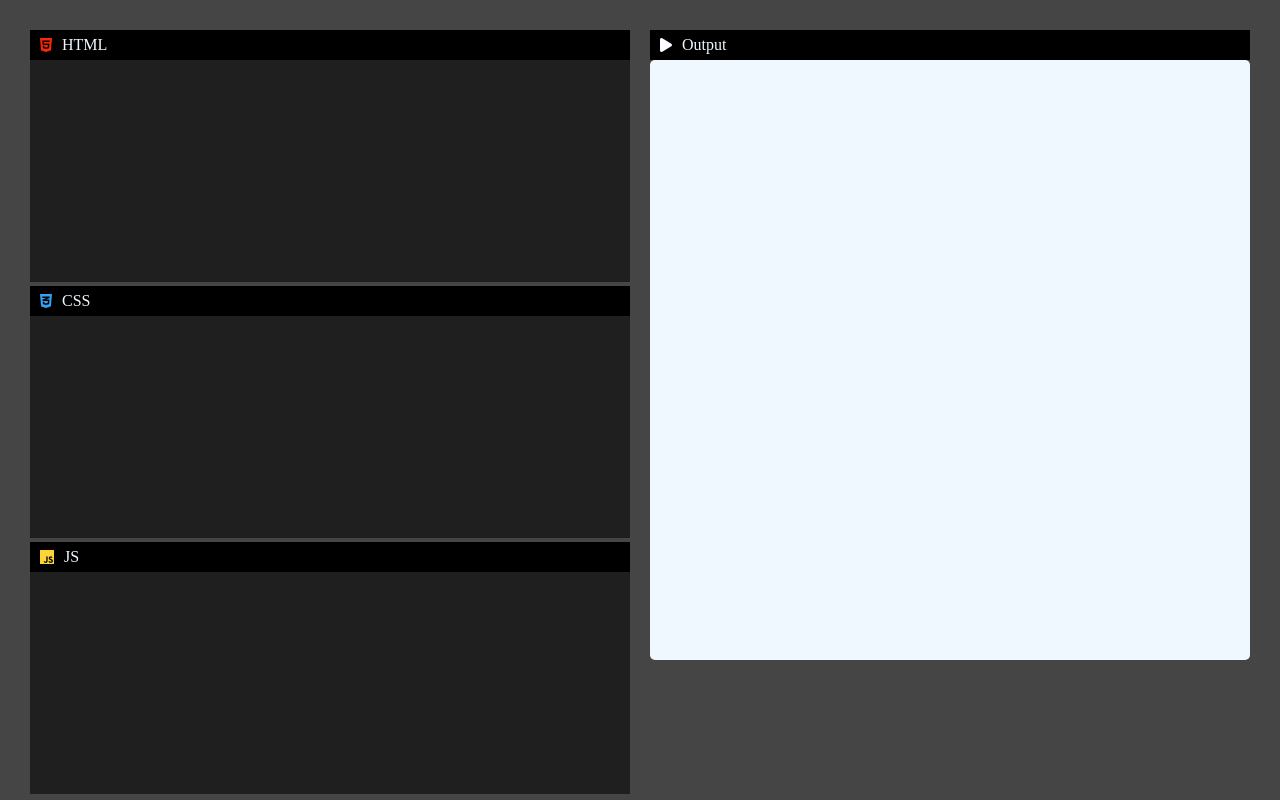
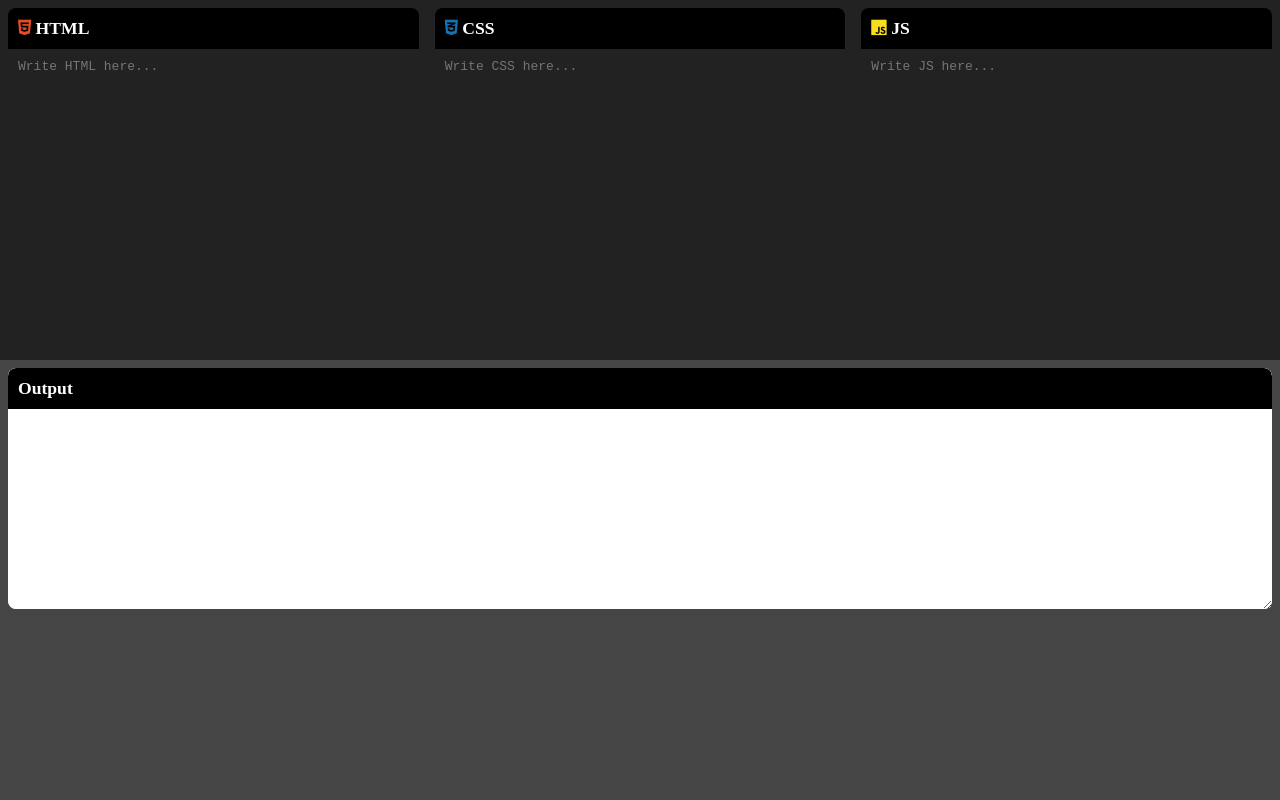
Before and after one commit to 11PRIA/Code_Editor, a plain HTML site: page index.html in a window 1280 px wide. Drawn offline with Linux system fonts and the light colour scheme.

Commit message:
Done some Changes

```diff
--- a/index.html
+++ b/index.html
@@ -1,10 +1,10 @@
 <!DOCTYPE html>
 <html lang="en">
   <head>
-    <meta charset="UTF-8">
-    <meta name="viewport" content="width=device-width, initial-scale=1.0">
+    <meta charset="UTF-8" />
+    <meta name="viewport" content="width=device-width, initial-scale=1.0" />
     <title>Document</title>
-    <link rel="stylesheet" href="style.css">
+    <link rel="stylesheet" href="style.css" />
     <!-- <link rel="stylesheet" href="https://cdnjs.cloudflare.com/ajax/libs/font-awesome/4.7.0/css/font-awesome.min.css"> -->
     <link
       rel="stylesheet"
@@ -16,29 +16,30 @@
     <!-- <link rel="stylesheet" href="https://cdnjs.cloudflare.com/ajax/libs/font-awesome/6.5.2/css/fontawesome.min.css" integrity="sha512-UuQ/zJlbMVAw/UU8vVBhnI4op+/tFOpQZVT+FormmIEhRSCnJWyHiBbEVgM4Uztsht41f3FzVWgLuwzUqOObKw==" crossorigin="anonymous" referrerpolicy="no-referrer" /> -->
   </head>
   <body>
-    <div class="container">
-        <div class="left">
-            <label><i class="fa-brands fa-html5" style="color: #fe2701;"></i> HTML</label>
-            <textarea id="html-code" onkeyup="run()"></textarea>
-            <label><i class="fa-brands fa-css3-alt" style="color: #34a1f4;"></i> CSS</label>
-            <textarea id="css-code" onkeyup="run()"></textarea>
-            <label><i class="fa-brands fa-js" style="color: #FFD43B;"></i> JS </label>
-            <textarea id="js-code" onkeyup="run()"></textarea>
+    <div class="main-container">
+      <div class="editor-row">
+        <div class="panel html-panel">
+          <h2>
+            <i class="fa-brands fa-html5" style="color: #e44d26"></i> HTML
+          </h2>
+          <textarea id="htmlCode" placeholder="Write HTML here..."></textarea>
         </div>
-        <div class="right">
-            <label><i class="fa-solid fa-play" style="color: #fafcff;"></i>Output</label>
-            <iframe id="output"></iframe></div>
+        <div class="panel css-panel">
+          <h2>
+            <i class="fa-brands fa-css3-alt" style="color: #1572b6"></i> CSS
+          </h2>
+          <textarea id="cssCode" placeholder="Write CSS here..."></textarea>
         </div>
-    <script>
-        function run(){
-            let htmlc=document.getElementById("html-code").value;
-            let cssc=document.getElementById("css-code").value;
-            let jsc=document.getElementById("js-code").value;
-            let outputc=document.getElementById("output");
-            outputc.contentDocument.body.innerHTML=htmlc+"<style>"+cssc+"</style>";
-            output.contentWindow.eval(jsc);
-
-        }
-    </script>
+        <div class="panel js-panel">
+          <h2><i class="fa-brands fa-js" style="color: #f7df1e"></i> JS</h2>
+          <textarea id="jsCode" placeholder="Write JS here..."></textarea>
+        </div>
+      </div>
+      <div class="output-container resizable-output">
+        <h2>Output</h2>
+        <iframe id="outputFrame"></iframe>
+      </div>
+    </div>
+    <script src="script.js"></script>
   </body>
 </html>
--- /dev/null
+++ b/script.js
@@ -0,0 +1,20 @@
+// Get references to the textareas and output iframe
+const htmlCode = document.getElementById('htmlCode');
+const cssCode = document.getElementById('cssCode');
+const jsCode = document.getElementById('jsCode');
+const outputFrame = document.getElementById('outputFrame');
+
+function updateOutput() {
+  const html = htmlCode.value;
+  const css = `<style>${cssCode.value}</style>`;
+  const js = `<script>${jsCode.value}<\/script>`;
+  const srcDoc = `${html}\n${css}\n${js}`;
+  outputFrame.srcdoc = srcDoc;
+}
+
+htmlCode.addEventListener('input', updateOutput);
+cssCode.addEventListener('input', updateOutput);
+jsCode.addEventListener('input', updateOutput);
+
+// Initialize output
+updateOutput();
--- a/style.css
+++ b/style.css
@@ -1,35 +1,103 @@
-*{
+body, html {
+    height: 100%;
     margin: 0;
     padding: 0;
-    font-family: 'Poppins' sans-serif;
     box-sizing: border-box;
 }
+
+.main-container {
+    display: flex;
+    flex-direction: column;
+    height: 100vh;
+}
+
+.editor-row {
+    display: flex;
+    flex-direction: row;
+    height: 45vh;
+    min-height: 200px;
+    background: #222;
+}
+
+.panel {
+    flex: 1;
+    margin: 8px;
+    background: #181818;
+    color: #fff;
+    border-radius: 8px;
+    display: flex;
+    flex-direction: column;
+}
+
+.panel h2 {
+    margin: 0;
+    padding: 10px;
+    background: #000;
+    font-size: 1.1em;
+    border-radius: 8px 8px 0 0;
+}
+
+textarea {
+    flex: 1;
+    width: 100%;
+    min-height: 0;
+    resize: none;
+    background: #222;
+    color: #fff;
+    border: none;
+    padding: 10px;
+    font-size: 1em;
+    border-radius: 0 0 8px 8px;
+    outline: none;
+}
+
+.output-container {
+    flex: 1;
+    margin: 8px;
+    background: #f5faff;
+    border-radius: 8px;
+    display: flex;
+    flex-direction: column;
+}
+
+.output-container h2 {
+    margin: 0;
+    padding: 10px;
+    background: #000;
+    color: #fff;
+    font-size: 1.1em;
+    border-radius: 8px 8px 0 0;
+}
+
+#outputFrame {
+    flex: 1;
+    width: 100%;
+    border: none;
+    background: #fff;
+    border-radius: 0 0 8px 8px;
+}
+
+*{
+    font-family: 'Poppins' sans-serif;
+}
+
 body{
     background-color: #454545;
     color: aliceblue;
 }
+
 .container{
     height: 100vh;
     width: 100%;
     padding: 20px;
     display: flex;
 }
+
 .left, .right{
     flex-basis: 50%;
     padding: 10px;
 }
-textarea{
-    width: 100%;
-    height: 30%;
-    outline: 0;
-    border: 0;
-    resize: none;
-    padding: 10px 20px;
-    font-size: 20px;
-    background-color: #1f1f1f;
-    color: aliceblue;
 
-}
 iframe{
     background-color: aliceblue;
     height: 600px;
@@ -38,14 +106,46 @@ iframe{
     border-radius: 5px;
     outline: 0;
 }
+
 label i{
     margin-left: 10px;
     margin-right: 10px;
+}
 
-}
 label{
     display: flex;
     align-items: center;
     background: #000;
     height: 30px;
 }
+
+.output-container.resizable-output {
+    flex: none;
+    margin: 8px;
+    background: #f5faff;
+    border-radius: 8px;
+    display: flex;
+    flex-direction: column;
+    resize: vertical;
+    min-height: 200px;
+    max-height: 80vh;
+    overflow: auto;
+}
+
+.output-container.resizable-output h2 {
+    margin: 0;
+    padding: 10px;
+    background: #000;
+    color: #fff;
+    font-size: 1.1em;
+    border-radius: 8px 8px 0 0;
+}
+
+.output-container.resizable-output #outputFrame {
+    flex: 1;
+    width: 100%;
+    min-height: 200px;
+    border: none;
+    background: #fff;
+    border-radius: 0 0 8px 8px;
+}
```
Also changed, not shown: 1 other file. Lines whose indentation alone changed are shown as unchanged.
